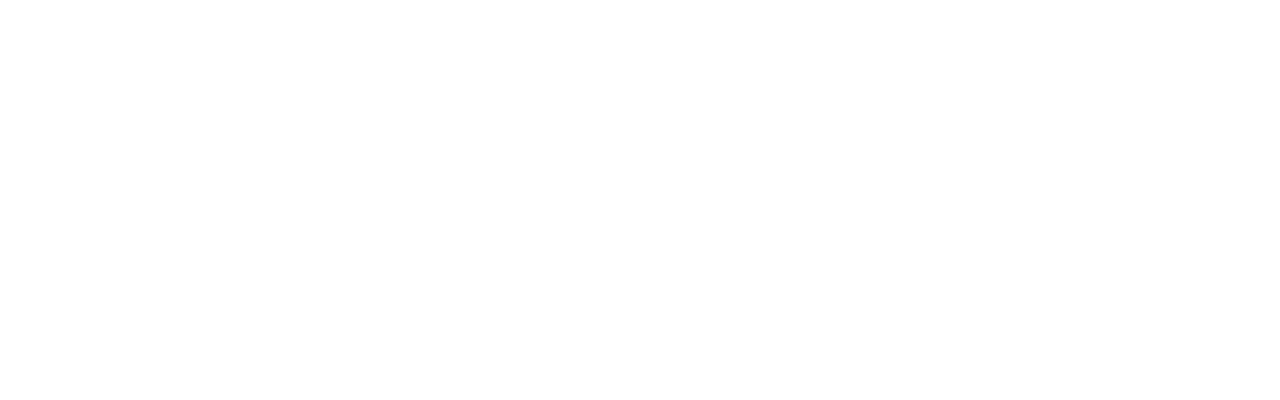
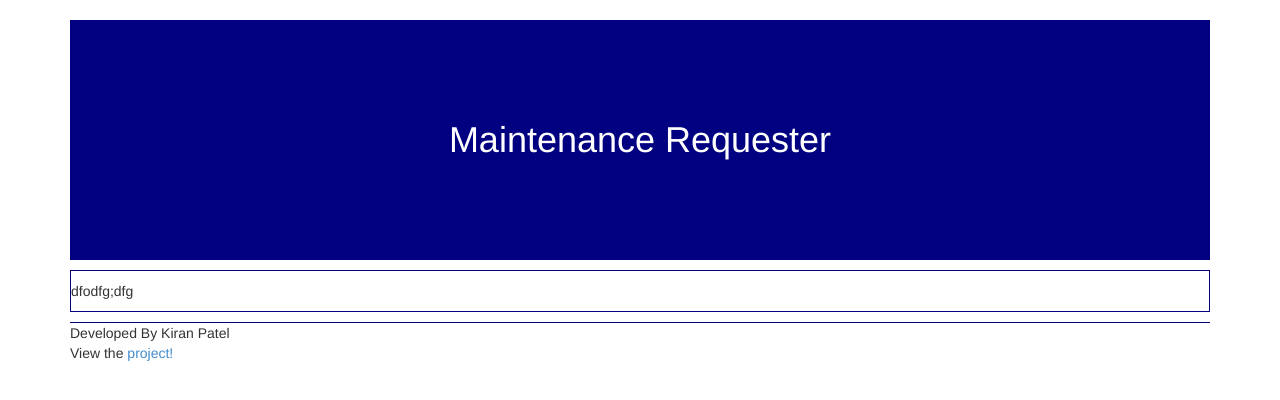
Before and after one commit to kiran94/Maintenance-Request-Tracker, a PHP site: page / in a window 1280 px wide. Before the commit the part shown is empty. Shown: the top 400 px of the page. Run offline with PHP 8.4, Linux system fonts and the light colour scheme.

Commit message:
Created a template to which content and the form will be added

```diff
--- a/index.php
+++ b/index.php
@@ -1,10 +1,44 @@
 <!DOCTYPE html>
 <html>
 <head>
-	<title>Maintence Request Tracker</title>
+	<title>Maintenance Request Tracker</title>
+	<link rel="stylesheet" type="text/css" href="style/bootstrap.min.css" />
+	<link rel="stylesheet" type="text/css" href="style/style.css" />
 </head>
 <body>
 
+	<!-- CONTAINER -->
+	<div class="container">
+		<h1 id='title'>Maintenance Requester</h1>
 
+
+		<!-- CONTENT -->
+		<div class='body-content'>
+			dfodfg;dfg
+
+		</div>
+		<!-- END CONTENT -->
+
+
+		<!-- FOOTER -->
+		<div id='body-footer'>
+			Developed By Kiran Patel<br/>
+			View the <a href='https://github.com/kiran94/Maintenance-Request-Tracker'>project!</a>
+		</div>
+
+		<!-- END FOOTER -->
+
+
+
+
+
+
+	<!-- END CONTAINER -->
+	</div>
+
+
+
+	<!-- Need jquery -->
+	<script type="text/javascript" src="script/bootstrap.min.js"></script>
 </body>
 </html>
--- /dev/null
+++ b/style/style.css
@@ -0,0 +1,23 @@
+#title
+{
+	text-align: center;
+
+	padding: 100px;
+
+	color: white;
+	background-color: #000080;
+}
+
+.body-content
+{
+	border: 1px solid #000080;
+
+	padding-top: 10px;
+	padding-bottom: 10px;
+}
+
+#body-footer
+{
+	margin-top: 10px;
+	border-top: 1px solid #000080;
+}
```
Also changed, not shown: 2 other files.
